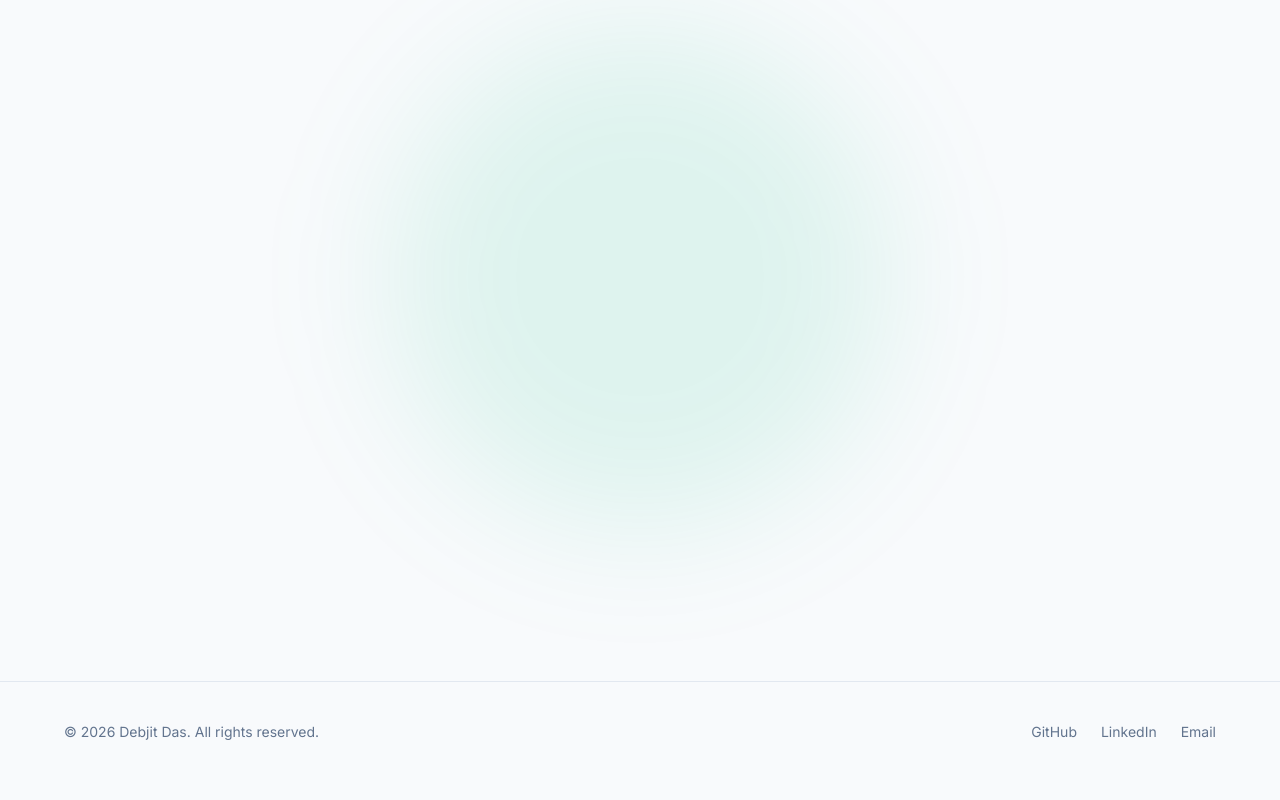
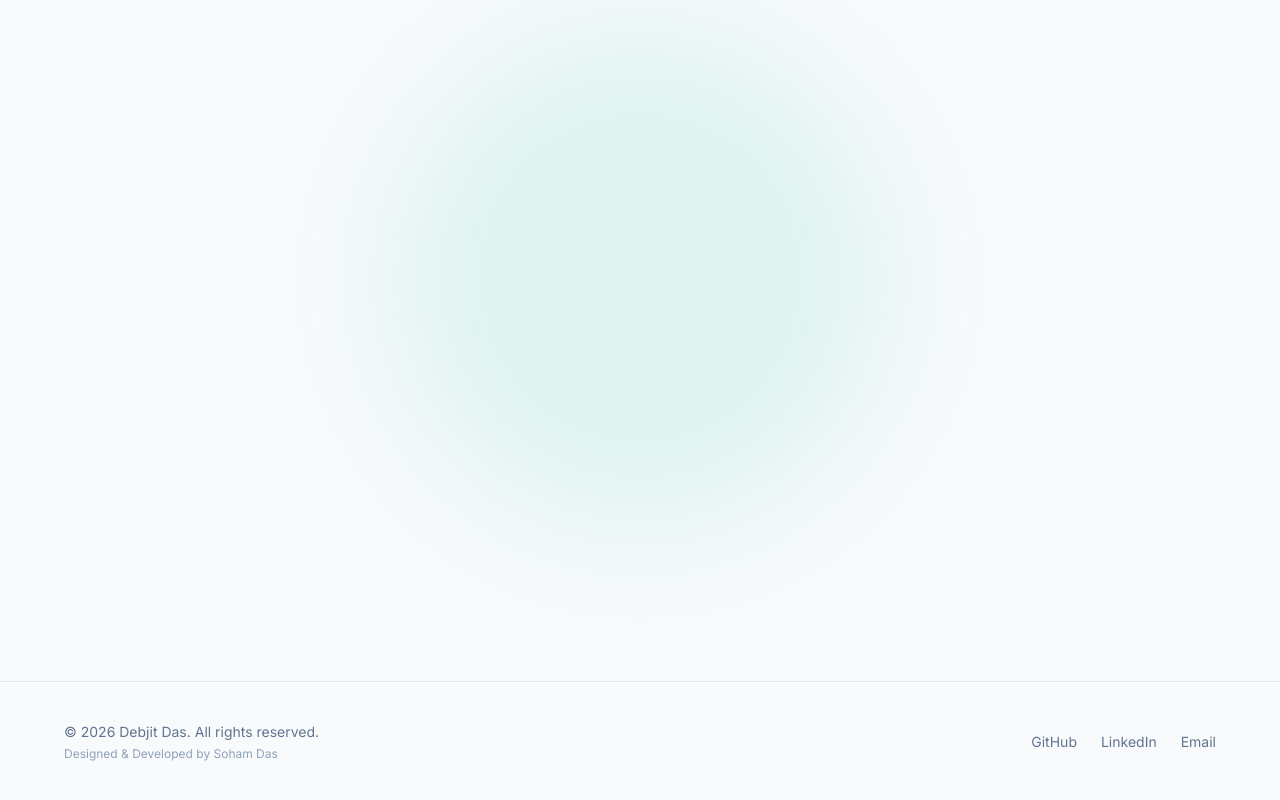
Before and after one commit to theDevSoham/debjit-_das_portfolio, a Next.js app: page / in a window 1280 px wide. Shown: the part 9071-9871 px from the top of the page. Built offline with nearby package versions, Linux system fonts and the light colour scheme.

Commit message:
fix: footer fixes

```diff
--- a/components/layout/footer.tsx
+++ b/components/layout/footer.tsx
@@ -7,9 +7,23 @@
       <Container>
         <div className="flex flex-col gap-6 md:flex-row md:items-center md:justify-between">
           <div>
-            <p className="text-sm text-slate-500">
-              © 2026 Debjit Das. All rights reserved.
-            </p>
+            <div className="flex flex-col gap-1">
+              <p className="text-sm text-slate-500">
+                © 2026 Debjit Das. All rights reserved.
+              </p>
+
+              <p className="text-xs text-slate-400">
+                Designed & Developed by{" "}
+                <a
+                  href="https://soham-das.is-a.dev"
+                  target="_blank"
+                  rel="noopener noreferrer"
+                  className="transition-colors duration-300 hover:text-slate-700"
+                >
+                  Soham Das
+                </a>
+              </p>
+            </div>
           </div>
 
           <div className="flex items-center gap-6">
```
